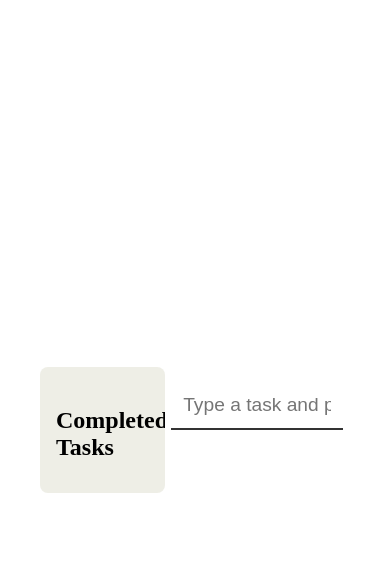
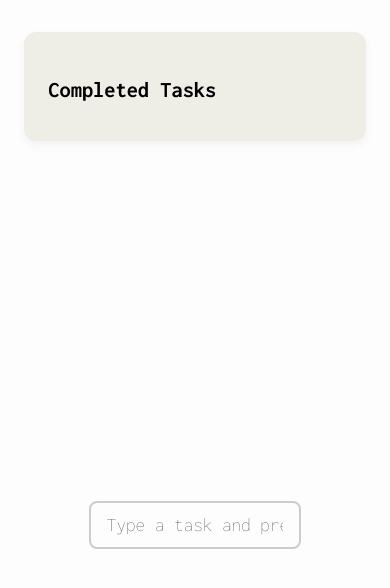
Before and after one commit to JedidiahCajudo/easy-wins, a React (Vite) app: page / in a window 390 px wide. Shown: the top 588 px of the page. Built offline with nearby package versions, Linux system fonts and the light colour scheme.

Commit message:
tidied up the layout, used font Incosolata, highlight color to #f0008e

```diff
--- a/index.html
+++ b/index.html
@@ -3,6 +3,9 @@
   <head>
     <meta charset="UTF-8" />
     <link rel="icon" type="image/svg+xml" href="/vite.svg" />
+    <link rel="preconnect" href="https://fonts.googleapis.com">
+    <link rel="preconnect" href="https://fonts.gstatic.com" crossorigin>
+    <link href="https://fonts.googleapis.com/css2?family=Inconsolata:wght@200..900&family=Karla:ital,wght@0,200..800;1,200..800&family=Noto+Sans+JP:wght@100..900&display=swap" rel="stylesheet">
     <meta name="viewport" content="width=device-width, initial-scale=1.0" />
     <title>Easy Wins</title>
   </head>
--- a/src/App.jsx
+++ b/src/App.jsx
@@ -1,4 +1,5 @@
 import { useState } from 'react';
+
 
 function App() {
   const [task, setTask] = useState('');
--- a/src/index.css
+++ b/src/index.css
@@ -1,26 +1,47 @@
-/* Basic Layout */
+/* Global Font */
+body,
+input,
+button,
+textarea,
+select {
+  font-family: "Inconsolata", monospace;
+  font-optical-sizing: auto;
+  font-weight: 256;
+  font-style: normal;
+  margin: 0;
+  padding: 0;
+  box-sizing: border-box;
+  background-color: #fdfdfd;
+}
+
+/* Placeholder Style */
+input::placeholder {
+  font-size: 1.2rem;
+  color: #666;
+}
+
+/* Layout */
 .app {
   display: flex;
+  flex-direction: row;
   height: 100vh;
-  flex-direction: row;
-  justify-content: flex-start; /* Keeps it left aligned */
-  align-items: center; /* Centers the input section vertically */
   padding: 2rem;
-  box-sizing: border-box;
+  gap: 2rem;
 }
 
-/* Completed Tasks - Left Column */
+/* Completed Tasks */
 .completed-tasks {
-  flex: 1;
+  width: min(25%, 18rem); /* Takes up to 25% or max 18rem */
   background-color: #eeeee6;
-  padding: 1rem;
-  border-radius: 0.5rem;
-  max-height: 90vh;
+  padding: 1.5rem;
+  border-radius: 0.75rem;
+  box-shadow: 0 4px 10px rgba(0, 0, 0, 0.05);
   overflow-y: auto;
 }
 
+
 .completed-tasks h3 {
-  font-size: 1.5rem;
+  font-size: 1.4rem;
   margin-bottom: 1rem;
 }
 
@@ -31,44 +52,64 @@
 }
 
 .completed-tasks li {
-  font-size: 1rem;
   margin-bottom: 0.5rem;
+  font-size: 1.1rem;
+  line-height: 1.5;
 }
 
 /* Input Section */
 .input-container {
-  flex: 2;
+  flex: 1;
   display: flex;
   flex-direction: column;
-  gap: 1rem;
-  height: 100%;  /* Takes full height of available space */
-  justify-content: center;
-}
-
-.input-section {
-  display: flex;
   justify-content: center;
   align-items: center;
 }
 
+.input-section {
+  width: 100%;
+  max-width: 40rem;
+}
+
 input {
-  width: 80%;
-  max-width: 30rem; /* Remains as rem for responsiveness */
-  padding: 0.75rem;
+  width: 100%;
+  padding: 0.75rem 1rem;
   font-size: 1.2rem;
-  border: none;
-  border-bottom: 0.16rem solid #333333;
-  outline: none;  /* Removes outline on all inputs, including focus */
+  border: 2px solid #ccc; /* Light gray border by default */
+  border-radius: 0.5rem;
+  outline: none; /* Remove default outline */
+  transition: border-color 0.2s ease-in-out; /* Smooth transition */
 }
+
+input:focus {
+  border-color: #f0008e; /* Pink highlight when focused */
+  outline: none; /* Remove any outline during focus */
+}
+
 
 /* Task Section */
 .task-section {
+  margin-top: 2rem;
+  width: 100%;
+  max-width: 40rem;
+}
+
+.task-section ul {
+  padding: 0;
+  margin: 0;
+  list-style: none;
+}
+
+.task-section li {
   display: flex;
-  flex-direction: column;
+  justify-content: space-between;
+  align-items: center;
+  margin-bottom: 0.75rem;
+  font-size: 1.1rem;
 }
 
 button {
-  background-color: #4CAF50;
+  background-color: #f0008e;
   color: white;
   padding: 0.5rem 1rem;
   border: none;
@@ -76,8 +117,28 @@ button {
   cursor: pointer;
   margin-left: 1rem;
   font-size: 1rem;
+  transition: background-color 0.2s ease-in-out;
 }
 
 button:hover {
-  background-color: #45a049;
+  background-color: #c40075; /* Slightly darker for a soft hover effect */
 }
+
+
+/* Responsive */
+@media (max-width: 768px) {
+  .app {
+    flex-direction: column;
+    align-items: center;
+  }
+
+  .completed-tasks {
+    width: 90%;
+    margin-bottom: 2rem;
+  }
+
+  .input-section,
+  .task-section {
+    width: 90%;
+  }
+}
```
